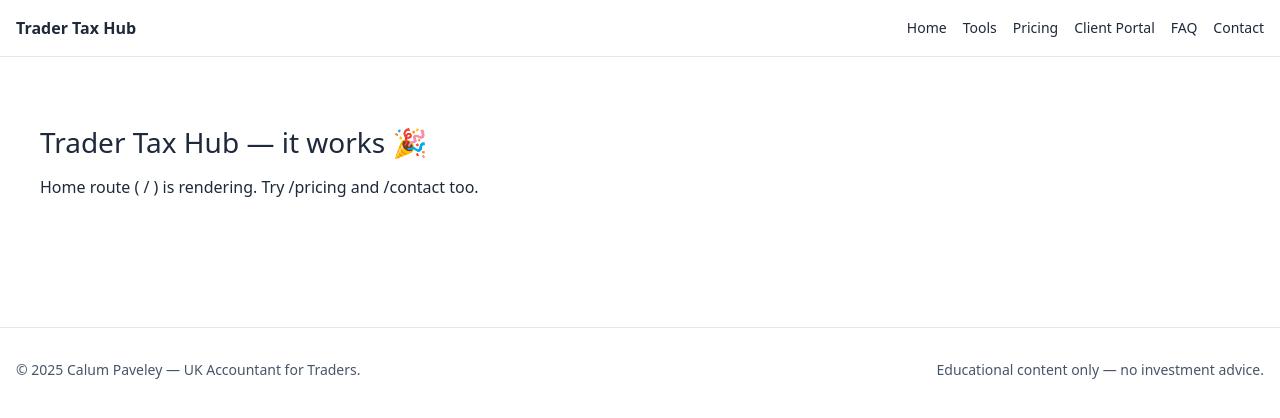
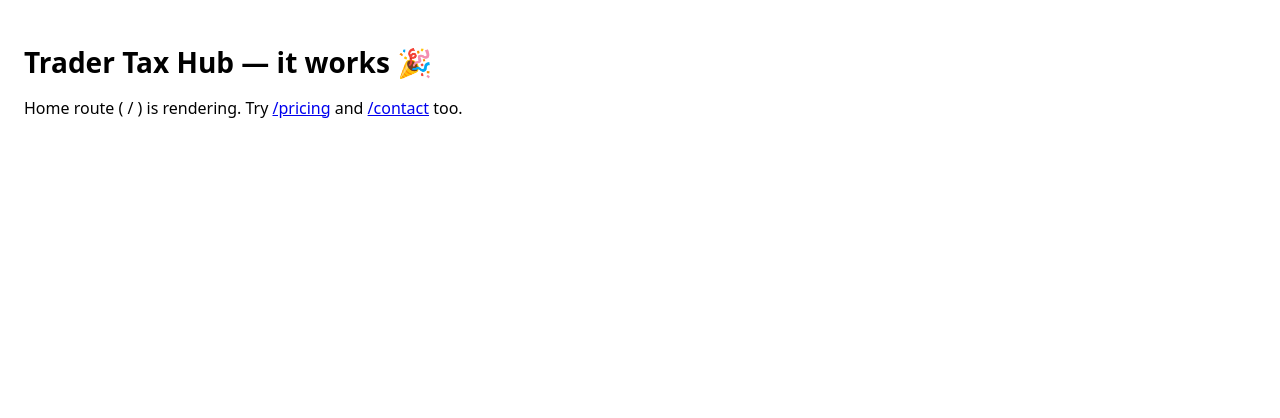
Before and after one commit to cpaveley00/trader-tax-hub2, a Next.js app in the folder trader-tax-hub-full/: page / in a window 1280 px wide. Shown: the top 418 px of the page. Built offline with nearby package versions, Linux system fonts and the light colour scheme.

Commit message:
Update layout.tsx

```diff
--- a/trader-tax-hub-full/app/layout.tsx
+++ b/trader-tax-hub-full/app/layout.tsx
@@ -1,22 +1,12 @@
-
-import "./globals.css";
-import type { Metadata } from "next";
-import Header from "@/components/Header";
-import Footer from "@/components/Footer";
-
-export const metadata: Metadata = {
-  title: "Trader Tax Hub — UK Traders & Crypto Investors",
-  description: "All-in-one place to prepare trader taxes: data cleaning, CGT matching, HMRC-ready packs."
+export const metadata = {
+  title: "Trader Tax Hub",
+  description: "UK trader tax tools"
 };
 
 export default function RootLayout({ children }: { children: React.ReactNode }) {
   return (
     <html lang="en">
-      <body>
-        <Header />
-        <main className="container py-10">{children}</main>
-        <Footer />
-      </body>
+      <body style={{margin:0}}>{children}</body>
     </html>
   );
 }
```
